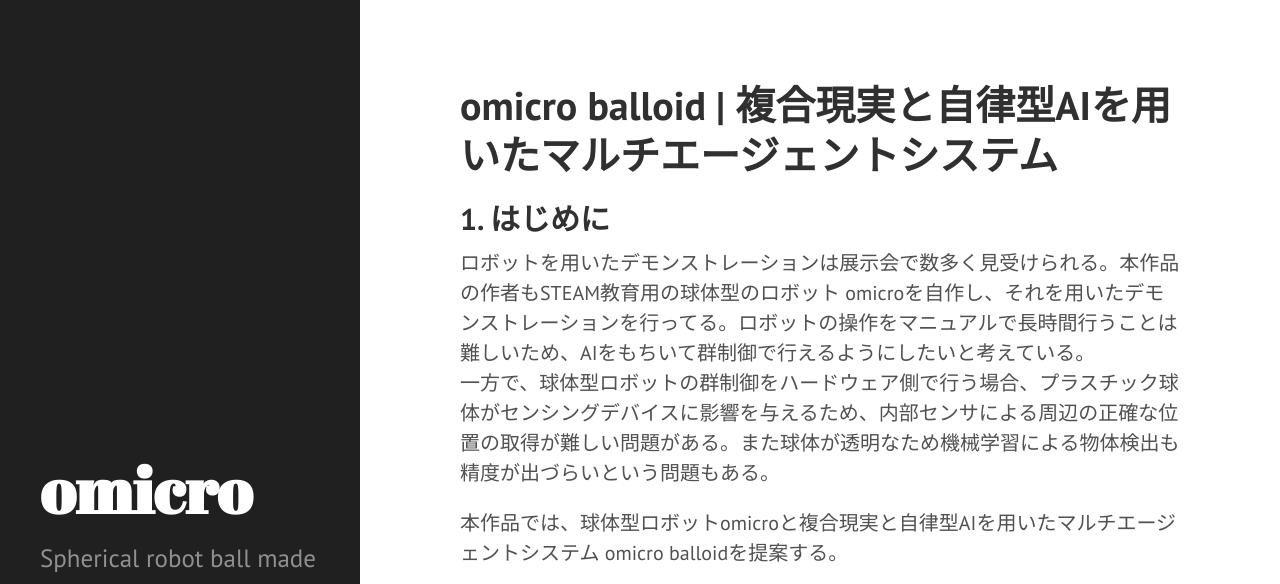
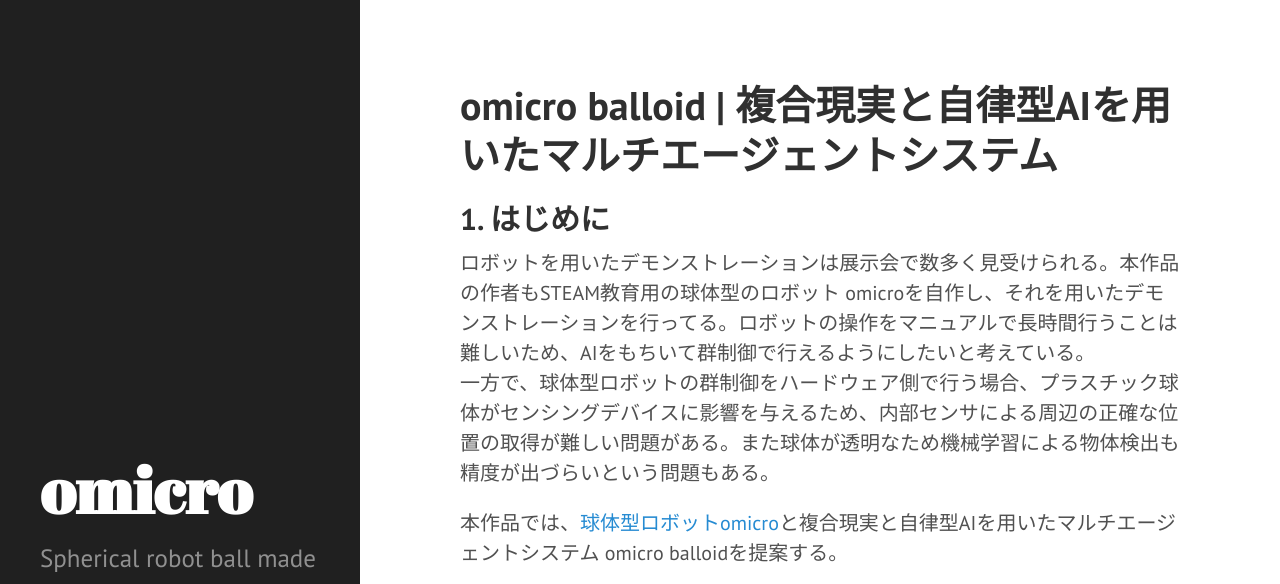
Before and after one commit to tichise/omicro.tokyo, a Jekyll site: the page built from _posts/2022-07-17-omicro-balloid.md, in a window 1280 px wide and 900 px high, cut to the strip 0-584 px from the top of the window. Built offline with Jekyll 4.4.1, drawn with Linux system fonts in a browser that asks for light colours; Markdown is read by kramdown in place of the engine named in the settings; part of the change alters nothing that is shown.

```diff
--- a/_posts/2022-07-17-omicro-balloid.md
+++ b/_posts/2022-07-17-omicro-balloid.md
@@ -7,7 +7,7 @@ title: omicro balloid | 複合現実と自律型AIを用いたマルチエージ
 ロボットを用いたデモンストレーションは展示会で数多く見受けられる。本作品の作者もSTEAM教育用の球体型のロボット omicroを自作し、それを用いたデモンストレーションを行ってる。ロボットの操作をマニュアルで長時間行うことは難しいため、AIをもちいて群制御で行えるようにしたいと考えている。<br />
 一方で、球体型ロボットの群制御をハードウェア側で行う場合、プラスチック球体がセンシングデバイスに影響を与えるため、内部センサによる周辺の正確な位置の取得が難しい問題がある。また球体が透明なため機械学習による物体検出も精度が出づらいという問題もある。<br />
 
-本作品では、球体型ロボットomicroと複合現実と自律型AIを用いたマルチエージェントシステム omicro balloidを提案する。
+本作品では、[球体型ロボットomicro](https://omicro.tokyo/2022/07/18/omicro/)と複合現実と自律型AIを用いたマルチエージェントシステム omicro balloidを提案する。
 
 <div class="frame-wrapper__video">
 <iframe src="https://www.youtube.com/embed/OW55twYWHYI?si=52gw0198qPPuJHVf" title="YouTube video player" frameborder="0" allow="accelerometer; autoplay; clipboard-write; encrypted-media; gyroscope; picture-in-picture; web-share" allowfullscreen></iframe>
```
